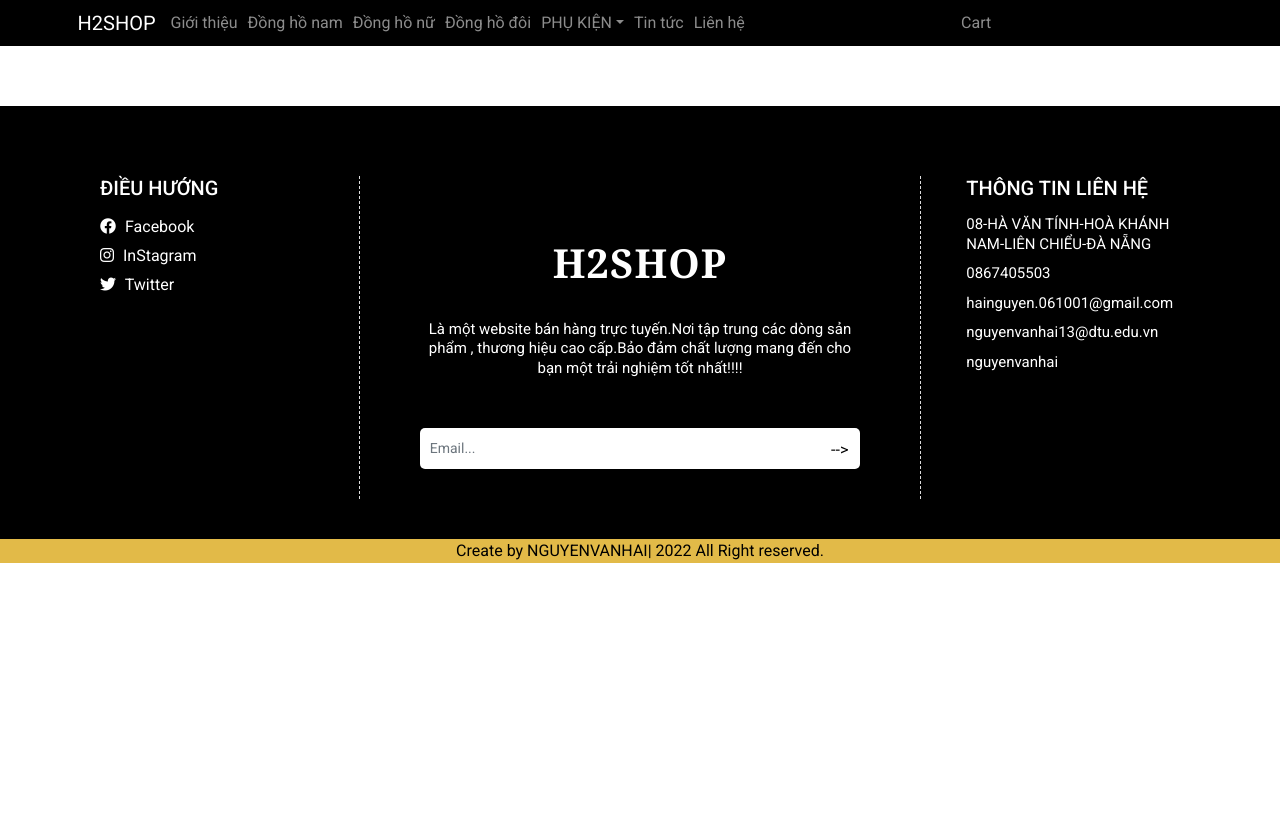
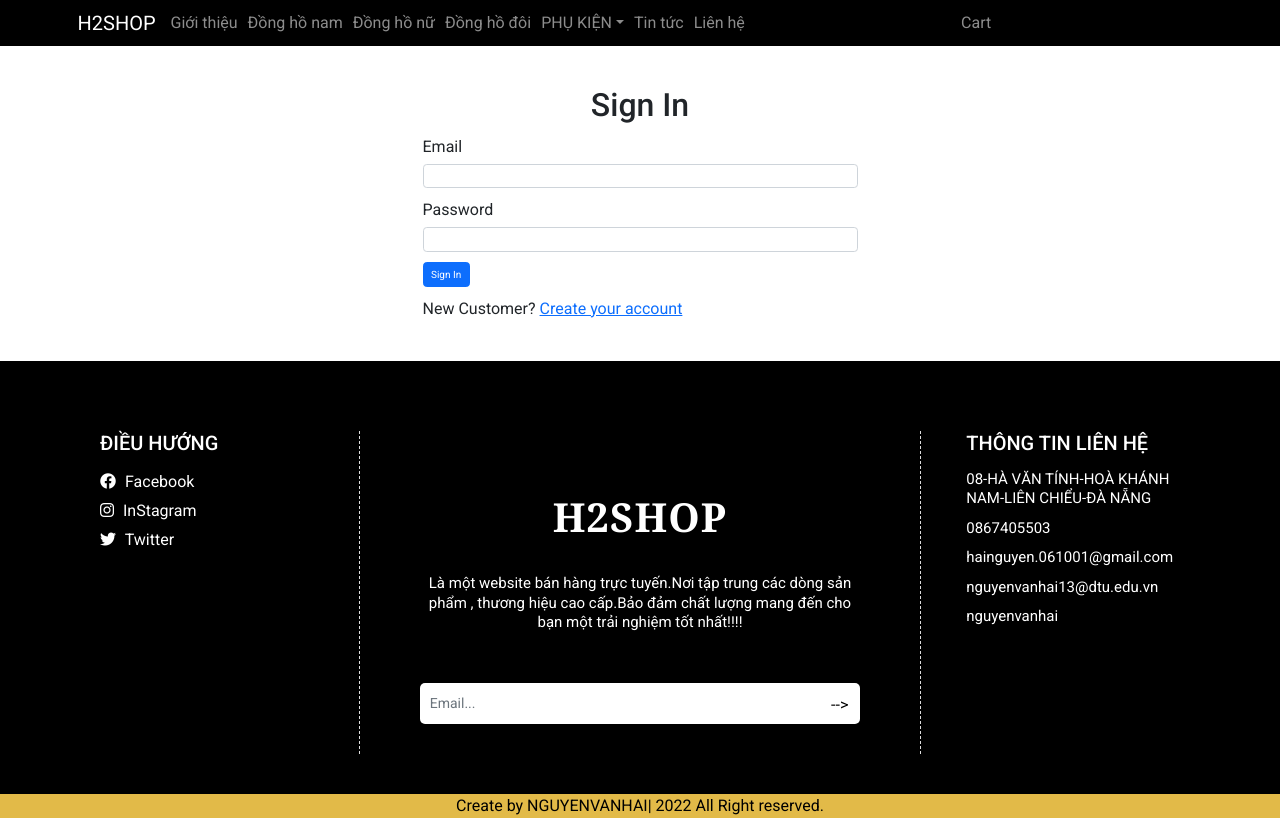
Before and after one commit to vanutcho123/mern-H2SHOP, a React (Create React App) app in the folder frontend/: page /signin in a window 1280 px wide. Built offline with nearby package versions, Linux system fonts and the light colour scheme.

Commit message:
15. Create SignIn Screen

```diff
--- a/frontend/src/App.js
+++ b/frontend/src/App.js
@@ -7,6 +7,7 @@
 import Cart from "./pages/Cart/Cart";
 import Header from "./components/Header/Header";
 import Footer from "./components/Footer/Footer";
+import SignIn from "./pages/SignIn/SignIn";
 
 function App() {
   return (
@@ -19,6 +20,7 @@
               <Route path="/" element={<Home />} />
               <Route path="/product/:slug" element={<DetailProduct />} />
               <Route path="/cart" element={<Cart />} />
+              <Route path="/signin" element={<SignIn />} />
             </Routes>
           </Container>
         </main>
--- /dev/null
+++ b/frontend/src/pages/SignIn/SignIn.js
@@ -0,0 +1,41 @@
+import React from "react";
+import Container from "react-bootstrap/Container";
+import { Helmet } from "react-helmet-async";
+import Form from "react-bootstrap/Form";
+import Button from "react-bootstrap/Button";
+import { Link, useLocation } from "react-router-dom";
+
+import "./SignIn.scss";
+
+const SignIn = () => {
+  const { search } = useLocation();
+  const redirectUrl = new URLSearchParams(search).get("redirect");
+  const redirect = redirectUrl ? redirectUrl : "/";
+  return (
+    <Container className="signIn small-container">
+      <Helmet>
+        <title>Sign In</title>
+      </Helmet>
+      <h1 className="my-3 text-center">Sign In</h1>
+      <Form>
+        <Form.Group className="mb-3" controlId="email">
+          <Form.Label>Email</Form.Label>
+          <Form.Control type="email" required />
+        </Form.Group>
+        <Form.Group className="mb-3" controlId="password">
+          <Form.Label>Password</Form.Label>
+          <Form.Control type="password" required />
+        </Form.Group>
+        <div className="mb-3">
+          <Button type="submit">Sign In</Button>
+        </div>
+        <div className="mb-3">
+          New Customer?{" "}
+          <Link to={`/signup?redirect=${redirect}`}>Create your account</Link>
+        </div>
+      </Form>
+    </Container>
+  );
+};
+
+export default SignIn;
--- /dev/null
+++ b/frontend/src/pages/SignIn/SignIn.scss
@@ -0,0 +1,4 @@
+@use "../../scss/" as *;
+
+.signIn {
+}
--- a/frontend/src/scss/_global.scss
+++ b/frontend/src/scss/_global.scss
@@ -23,3 +23,6 @@
   width: 100%;
   max-width: 30px;
 }
+.small-container {
+  max-width: 450px;
+}
```
Also changed, not shown: 1 other file (tests, documents, lock files or other folders).
